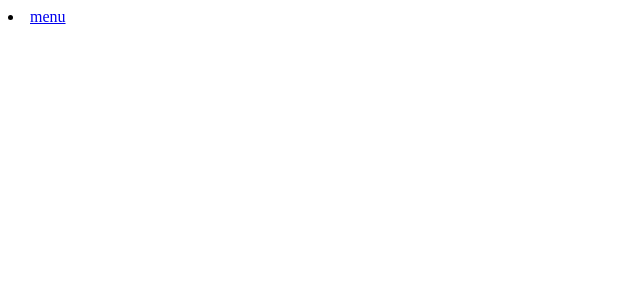
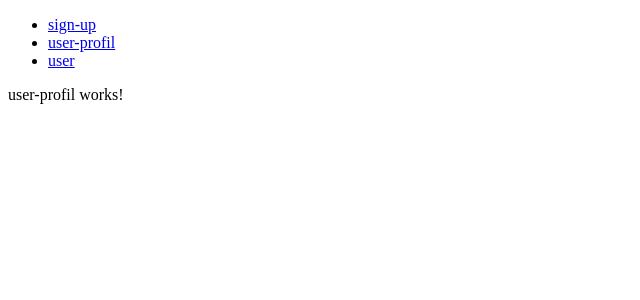
Before and after one commit to Mehdyy-33/Quest-Angular, an Angular app: page / in a window 1280 px wide. Shown: the top 300 px of the page, without its empty margins (0-640 px from the left). Built offline with nearby package versions, Linux system fonts and the light colour scheme.

Commit message:
commit quete 05

```diff
--- a/src/app/app.component.html
+++ b/src/app/app.component.html
@@ -1,6 +1,4 @@
 
-  <li>
-    <a [routerLink]="['/menu']">menu</a>
-  </li>
+<app-menu></app-menu>
 
   <router-outlet></router-outlet>
--- a/src/app/app.module.ts
+++ b/src/app/app.module.ts
@@ -6,13 +6,15 @@ import { AppComponent } from './app.component';
 import { SignUpComponent } from './sign-up/sign-up.component';
 import { UserProfilComponent } from './user-profil/user-profil.component';
 import { MenuComponent } from './menu/menu.component';
+import { UserComponent } from './user/user.component';
 
 @NgModule({
   declarations: [
     AppComponent,
     SignUpComponent,
     UserProfilComponent,
-    MenuComponent
+    MenuComponent,
+    UserComponent
   ],
   imports: [
     BrowserModule,
--- a/src/app/menu/menu.component.html
+++ b/src/app/menu/menu.component.html
@@ -7,6 +7,9 @@
     <li>
       <a [routerLink]="['/user-profil']">user-profil</a>
     </li>
+    <li>
+        <a [routerLink]="['/user']">user</a>
+      </li>
   </ul>
 
   <router-outlet></router-outlet>
--- /dev/null
+++ b/src/app/user/user.component.html
@@ -0,0 +1 @@
+<p>user works!</p>
```
Also changed, not shown: src/app/app-routing.module.ts (+5 -3 lines), src/app/user/user.component.ts (added, +10 -0 lines), src/app/user/user.component.scss (added), 1 other file (tests, documents, lock files or other folders).
